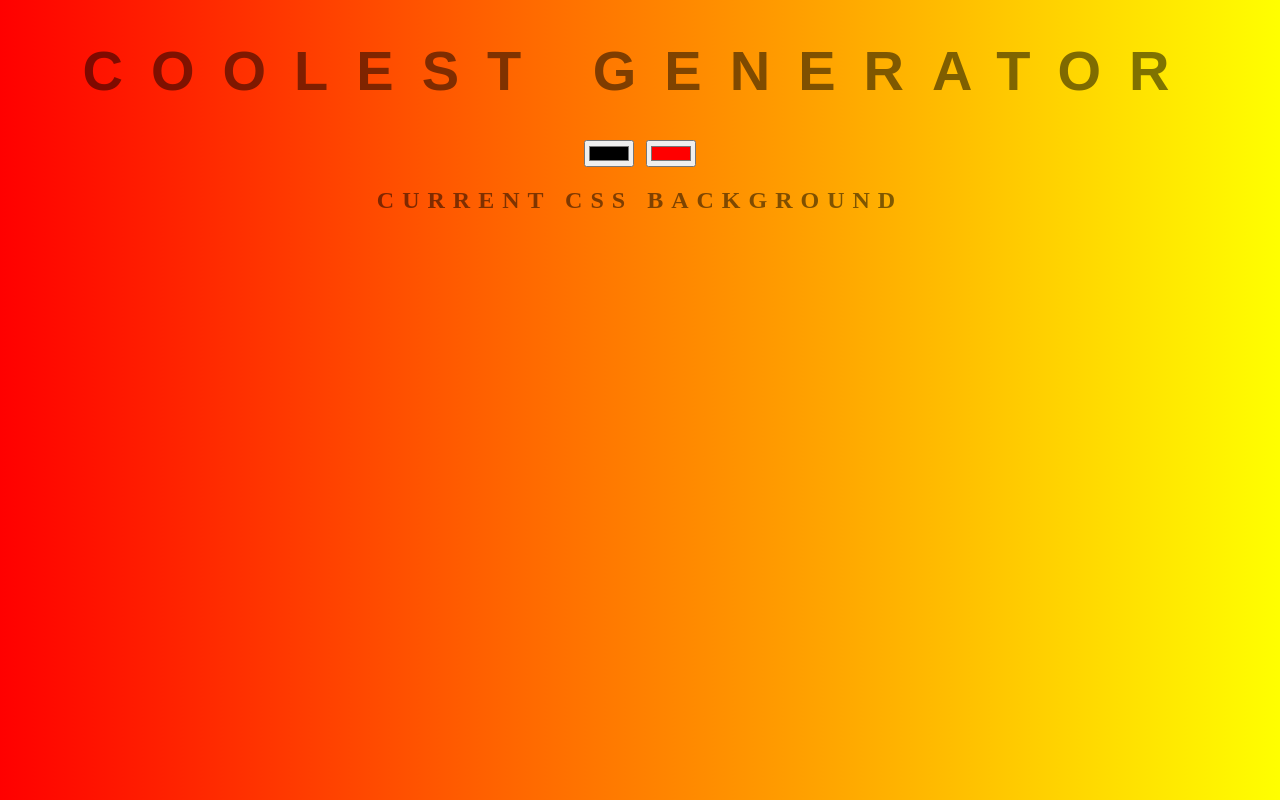
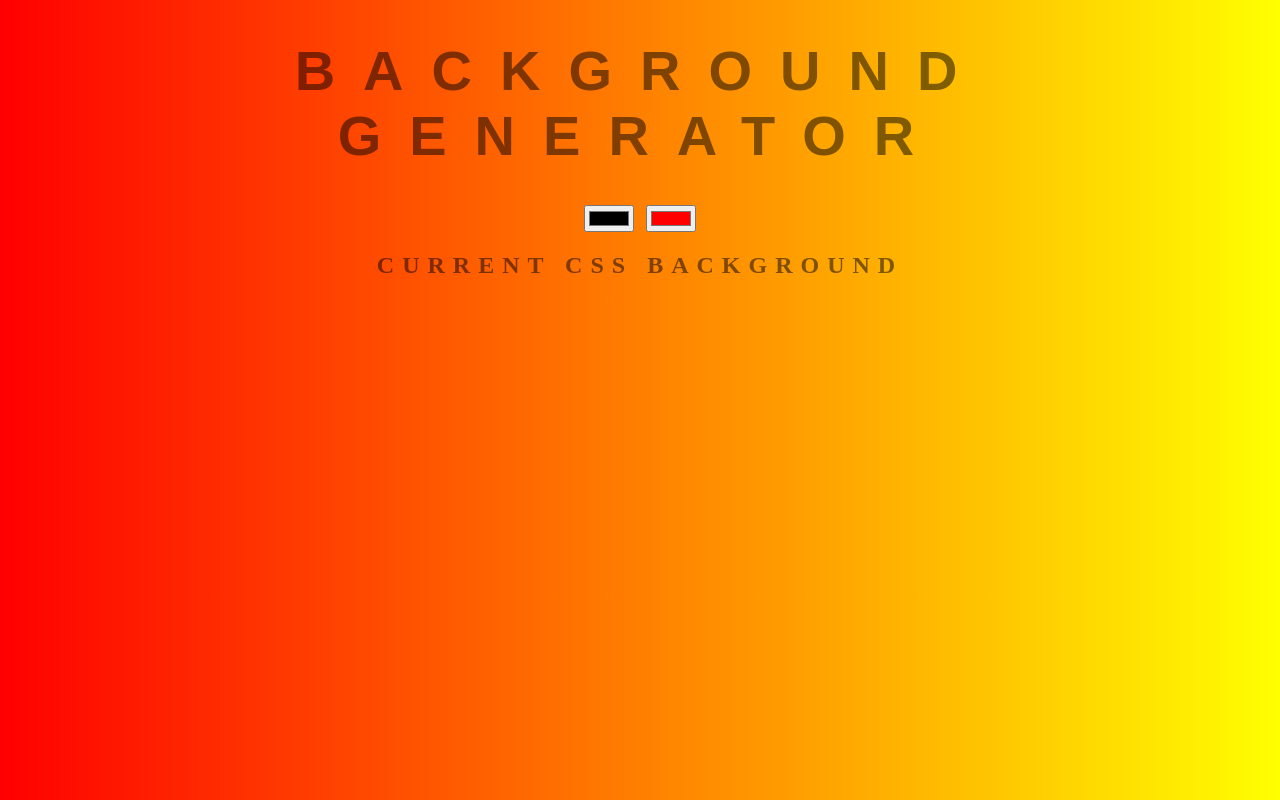
Before and after one commit to tejas240592/background-generator, a plain HTML site: page index.html in a window 1280 px wide. Drawn offline with Linux system fonts and the light colour scheme.

Commit message:
back to original title name

```diff
--- a/index.html
+++ b/index.html
@@ -5,7 +5,7 @@
 	<link rel="stylesheet" type="text/css" href=".\style.css">
 </head>
 <body id="gradient">
-	<h1>Coolest Generator</h1>
+	<h1>Background Generator</h1>
 	<input class="color1" type="color" name="color1" value="00ff00">
 	<input class="color2" type="color" name="color2" value="#ff0000">
 	<h2>Current CSS Background</h2>
```
